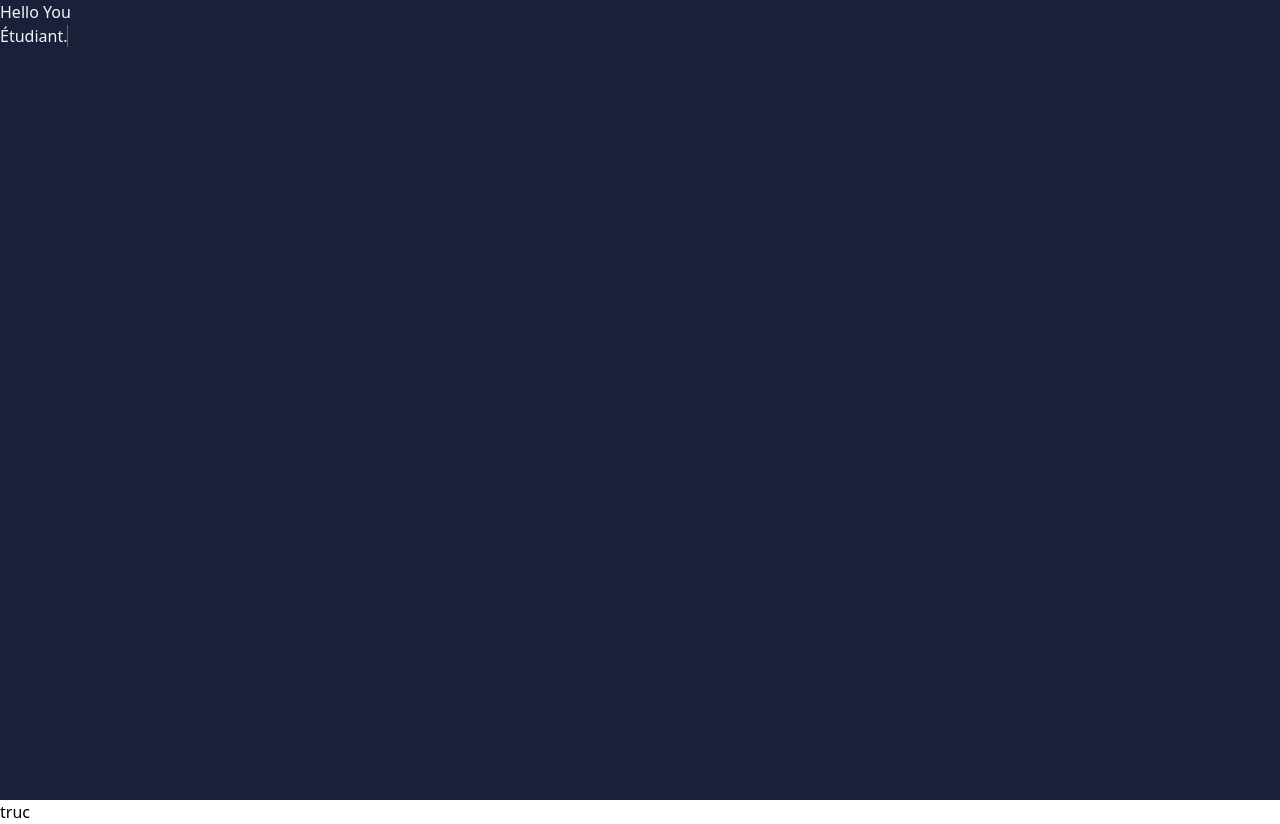
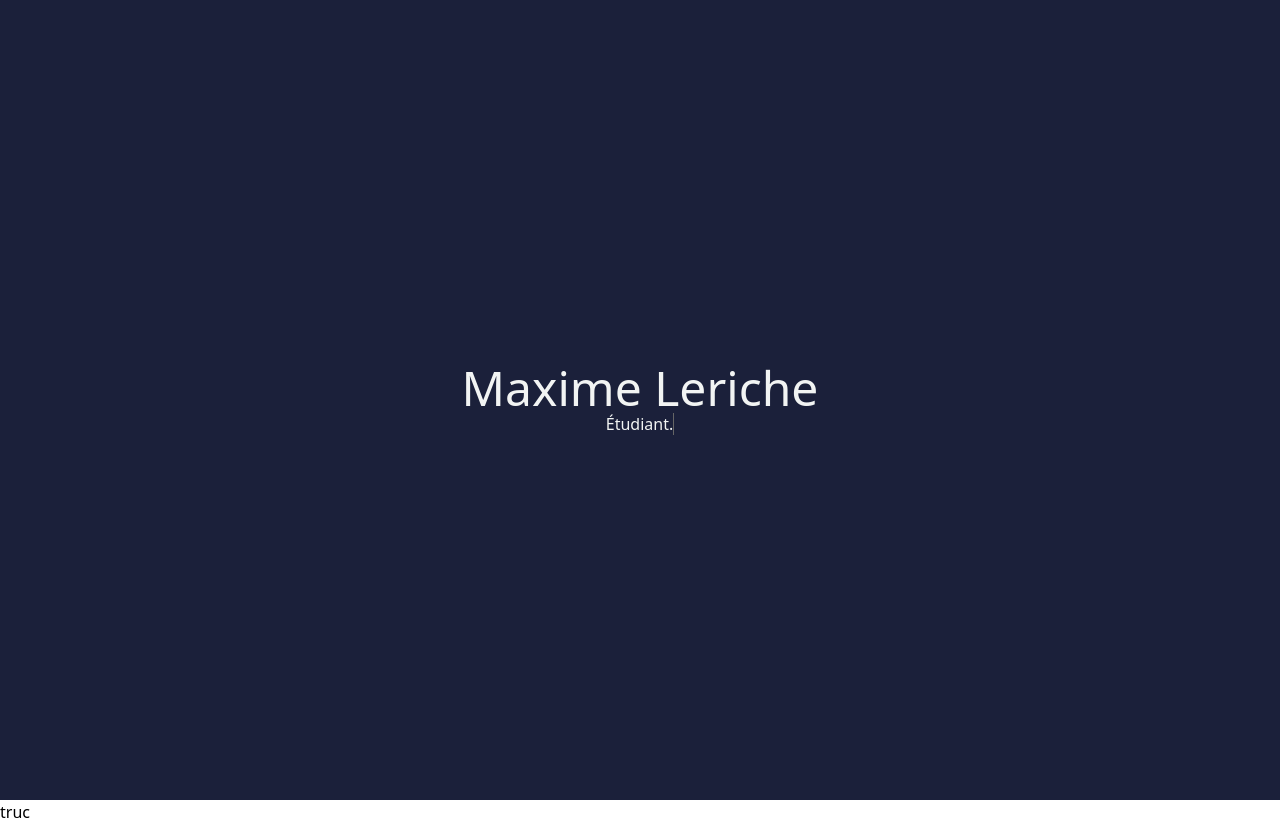
Before and after one commit to batleforc/Portfolio, a React (Create React App) app in the folder client/: page / in a window 1280 px wide. Built offline with nearby package versions, Linux system fonts and the light colour scheme.

Commit message:
Center text and integrate more classes

```diff
--- a/client/src/component/MainPage/CoverPage.tsx
+++ b/client/src/component/MainPage/CoverPage.tsx
@@ -3,9 +3,14 @@ import TextRotate from "./TextRotate";
 import properties from "../../propertie";
 const CoverPage = () => {
   return (
-    <div className="coverPage">
-      <h1>Hello You</h1>
-      <TextRotate dataRotate={properties.attribute} />
+    <div className="coverPage justify-center place-items-center	">
+      <div className="coverPageContent">
+        <h1 className="PageTittle text-5xl">{properties.name}</h1>
+        <TextRotate
+          dataRotate={properties.attribute}
+          className="justify-center place-items-center"
+        />
+      </div>
     </div>
   );
 };
--- a/client/src/component/MainPage/TextRotate.tsx
+++ b/client/src/component/MainPage/TextRotate.tsx
@@ -2,10 +2,12 @@ import React, { useEffect, useState } from "react";
 
 const TextRotate = ({
   dataRotate,
+  className,
   dataPeriod = 2000,
 }: {
   dataRotate: Array<string>;
   dataPeriod?: number;
+  className?: string;
 }) => {
   const [text, setText] = useState("");
   const [timeoutId, setTimeoutId] = useState<any>(0);
@@ -39,11 +41,11 @@ const TextRotate = ({
     // eslint-disable-next-line
   }, []);
   return (
-    <p>
+    <div className={`txt-rotate-wrapper ${className}`}>
       <span className="txt-rotate">
         <span className="wrap">{text}</span>
       </span>
-    </p>
+    </div>
   );
 };
 
--- a/client/src/style/index.scss
+++ b/client/src/style/index.scss
@@ -6,8 +6,14 @@
   height: 100vh;
   background-color: #1b203a;
   color: #f2f4f3;
+  display: flex;
+}
+.coverPageContent > .txt-rotate-wrapper {
+  display: flex;
 }
 
 .txt-rotate > .wrap {
   border-right: 0.08em solid #666;
 }
+.PageTittle {
+}
```
